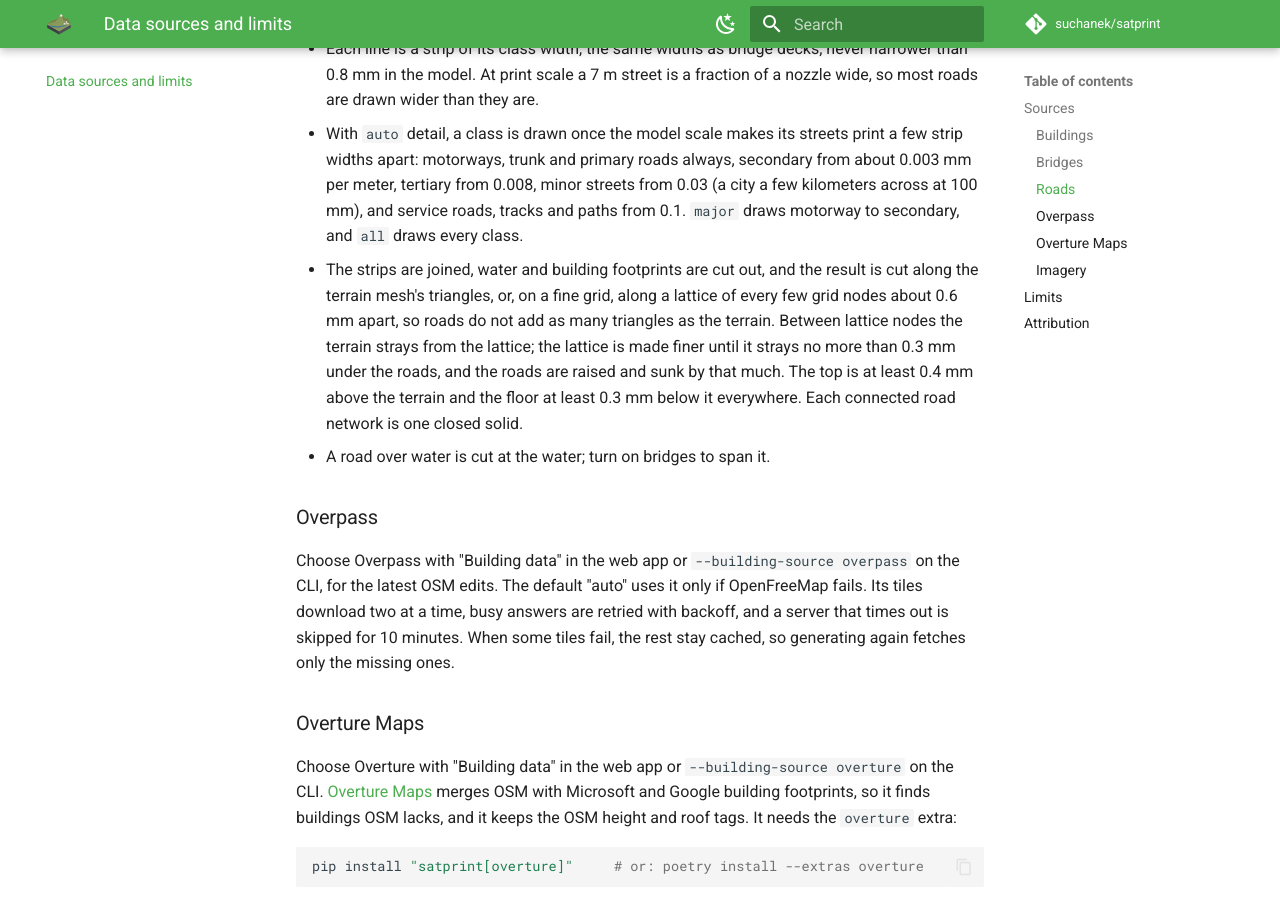
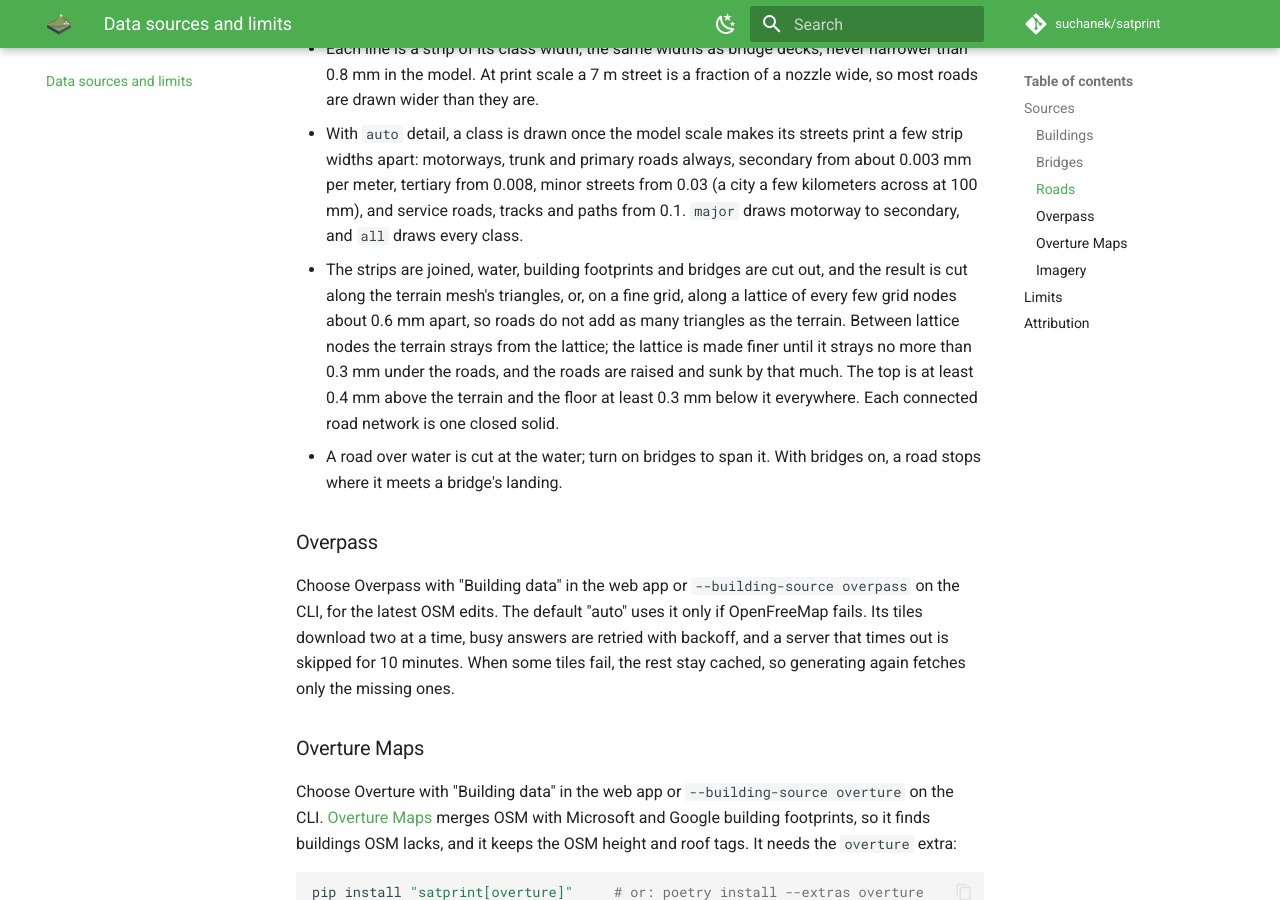
Before and after one commit to suchanek/satprint, an MkDocs documentation site: the page built from docs/data-sources.md, in a window 1280 px wide and 900 px high, scrolled down 2582 px. Built offline with MkDocs 1.6.1 and Material for MkDocs 9.7.7, drawn with Linux system fonts in a browser that asks for light colours; comment, search, counter and statistics services are not loaded.

Commit message:
fix: roads stop at bridge landings instead of running over them
Roads were cut at the water, but a bridge's landing reaches about 30 m
onto each bank, so with bridges on the road strip ran onto the landing
and stood above it. road_mesh takes the bridge solids and cuts their
plan outline out of the roads; the app and CLI pass them in.

Co-Authored-By: Claude Opus 5.5 <noreply@anthropic.com>

```diff
--- a/docs/data-sources.md
+++ b/docs/data-sources.md
@@ -100,15 +100,17 @@ construction.
   from 0.03 (a city a few kilometers across at 100 mm), and service roads,
   tracks and paths from 0.1. `major` draws motorway to secondary, and `all`
   draws every class.
-- The strips are joined, water and building footprints are cut out, and the
-  result is cut along the terrain mesh's triangles, or, on a fine grid, along
-  a lattice of every few grid nodes about 0.6 mm apart, so roads do not add
-  as many triangles as the terrain. Between lattice nodes the terrain strays
-  from the lattice; the lattice is made finer until it strays no more than
-  0.3 mm under the roads, and the roads are raised and sunk by that much.
-  The top is at least 0.4 mm above the terrain and the floor at least 0.3 mm
-  below it everywhere. Each connected road network is one closed solid.
-- A road over water is cut at the water; turn on bridges to span it.
+- The strips are joined, water, building footprints and bridges are cut out,
+  and the result is cut along the terrain mesh's triangles, or, on a fine
+  grid, along a lattice of every few grid nodes about 0.6 mm apart, so roads
+  do not add as many triangles as the terrain. Between lattice nodes the
+  terrain strays from the lattice; the lattice is made finer until it strays
+  no more than 0.3 mm under the roads, and the roads are raised and sunk by
+  that much. The top is at least 0.4 mm above the terrain and the floor at
+  least 0.3 mm below it everywhere. Each connected road network is one closed
+  solid.
+- A road over water is cut at the water; turn on bridges to span it. With
+  bridges on, a road stops where it meets a bridge's landing.
 
 ### Overpass
 
```
Also changed, not shown: CHANGELOG.md (+3 -2 lines), README.md (+2 -2 lines), 4 other files.
